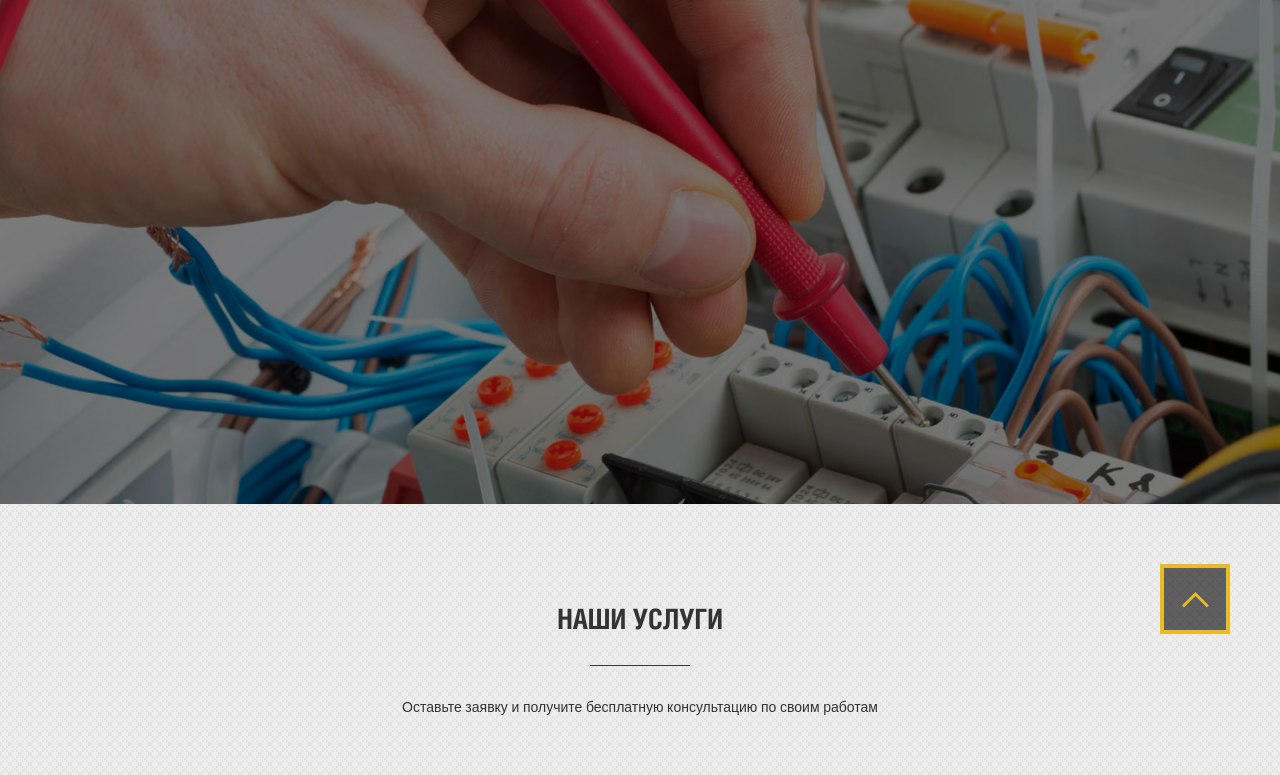
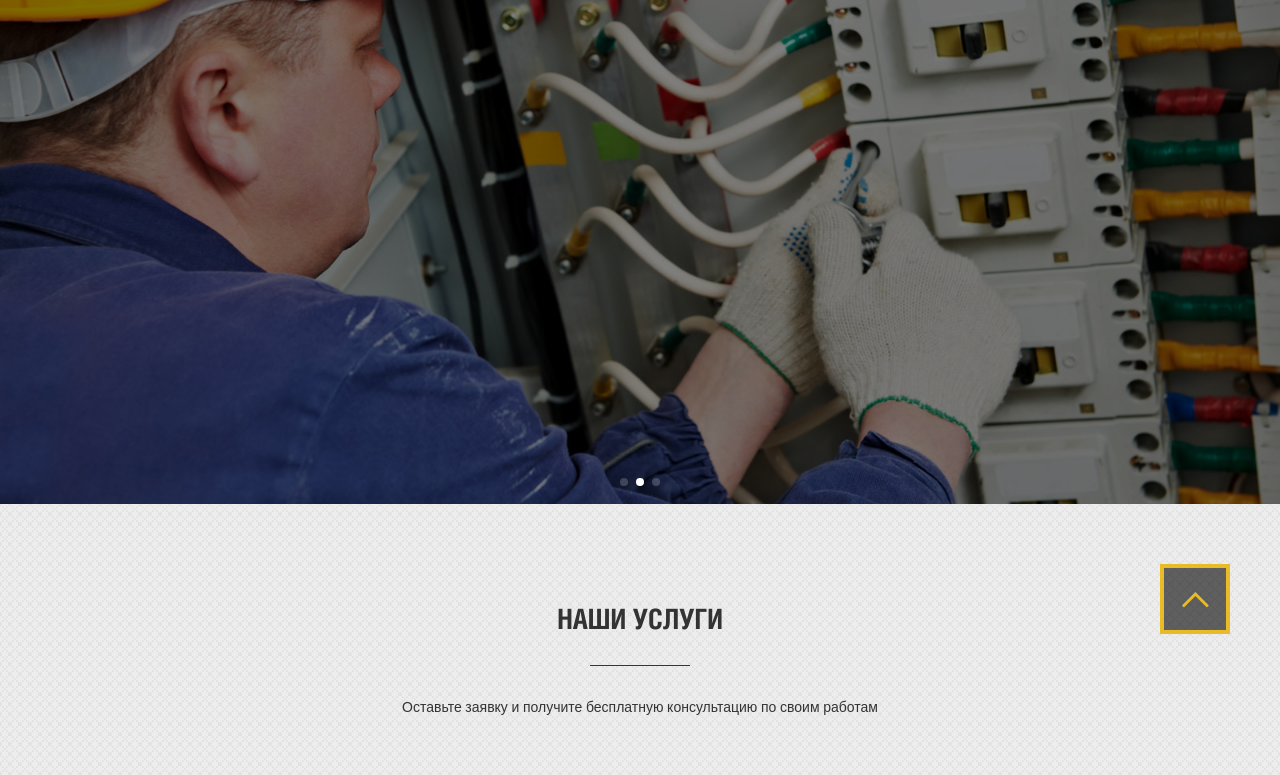
Before and after one commit to RVKPYATI/GLODiplom, a website built with webpack: page dist/index.html in a window 1280 px wide. Shown: the part 116-891 px from the top of the page. Built offline with nearby package versions, Linux system fonts and the light colour scheme; some packages are replaced by stand-ins of ours; files whose address does not match are found by name.

Commit message:
finished main slider module

```diff
--- a/package.json
+++ b/package.json
@@ -16,6 +16,7 @@
     "webpack-dev-server": "^4.6.0"
   },
   "dependencies": {
-    "smoothscroll-polyfill": "^0.4.4"
+    "smoothscroll-polyfill": "^0.4.4",
+    "swiper": "^8.4.5"
   }
 }
--- a/src/index.js
+++ b/src/index.js
@@ -1,5 +1,7 @@
 import { modal } from './modules/modal';
 import { scrollBy } from './modules/scroll';
+import { sliders } from './modules/sliders';
 
 modal();
 scrollBy();
+sliders();
--- /dev/null
+++ b/src/modules/sliders.js
@@ -0,0 +1,14 @@
+import Swiper from 'swiper/bundle';
+
+export const sliders = () => {
+    const mainSlider = new Swiper(".top-slider", {
+        loop: true,
+        pagination: {
+            el: '.swiper-pagination',
+            clickable: true,
+        },
+        autoplay: {
+            delay: 3000,
+        },
+    })
+};
```
Also changed, not shown: dist/css/style.css, dist/index.html.
